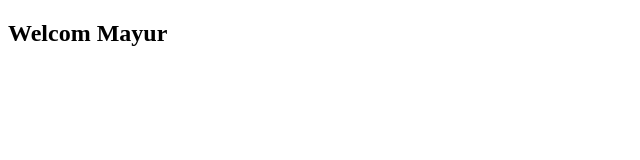
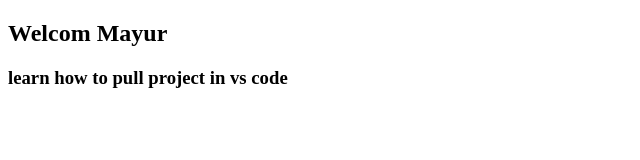
Before and after one commit to MayurHBhavsar/secondgit, a plain HTML site: page index.html in a window 1280 px wide. Shown: the whole page, without its empty margins (0-640 px from the left). Drawn offline with Linux system fonts and the light colour scheme.

Commit message:
Pull Project in vscode

```diff
--- a/index.html
+++ b/index.html
@@ -8,5 +8,6 @@
 </head>
 <body>
     <h2>Welcom Mayur</h2>
+    <h3>learn how to pull project in vs code</h3>
 </body>
 </html>
```
